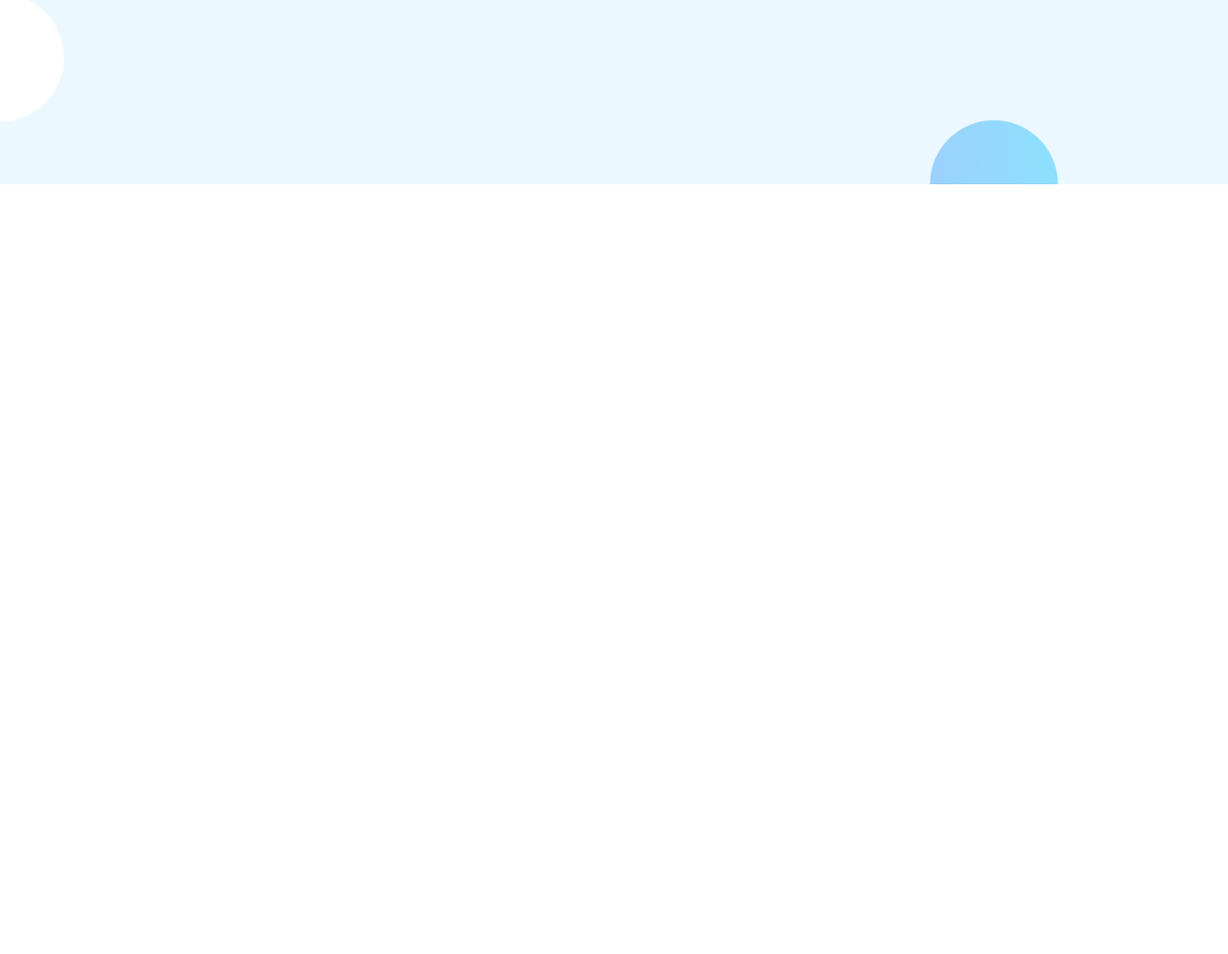
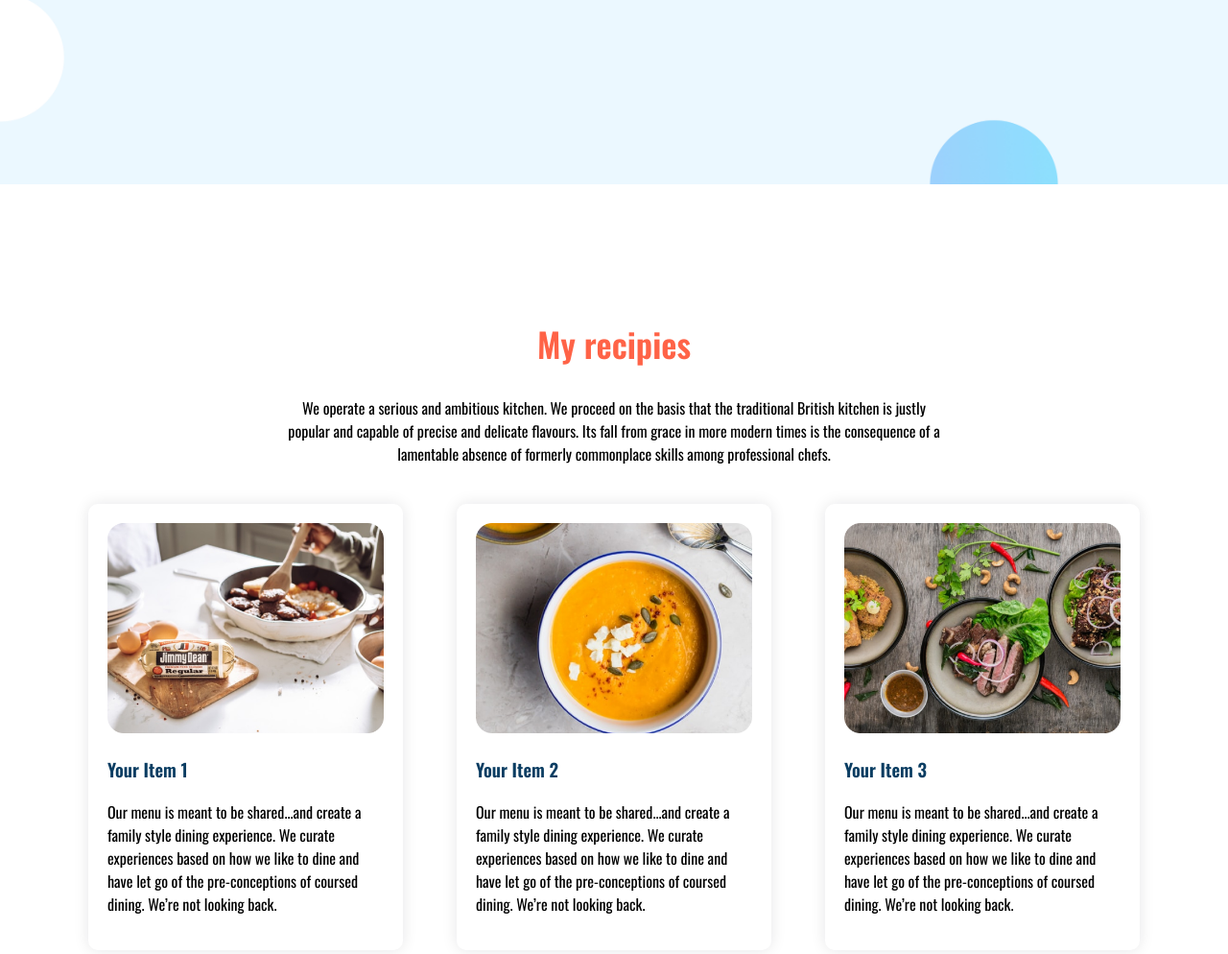
Before and after one commit to Bablu22/Assignment-1, a plain HTML site: page index.html in a window 1280 px wide. Shown: the part 1572-2566 px from the top of the page at 96% size. Before the commit the page ends 1860 px from the top, so only its background shows below. Drawn offline with nearby package versions, Linux system fonts and the light colour scheme.

Commit message:
recipies area

```diff
--- a/index.html
+++ b/index.html
@@ -19,15 +19,15 @@
 <body>
     <!-- ============== Header Area ============== -->
     <header>
-        <div class="section header-area">
+        <div class="section header-area" id="header">
             <div class="container">
                 <div class="nav flexible">
                     <img src="images/logo.png" alt="">
                     <div class="nav-item">
                         <ul>
-                            <li><a href="" class="active">Home</a></li>
-                            <li><a href="">About</a></li>
-                            <li><a href="">Recipies</a></li>
+                            <li><a href="#header" class="active">Home</a></li>
+                            <li><a href="#about">About</a></li>
+                            <li><a href="#recipe">Recipies</a></li>
                             <li><a href="">Review</a></li>
                             <li><a href="">Contact</a></li>
                         </ul>
@@ -55,7 +55,8 @@
     </header>
 
     <main>
-        <section class="about-area">
+        <!-- ============= About area ================================== -->
+        <section class="about-area" id="about">
             <div class="container">
                 <div class="about flexible">
                     <div class="about-img half-width">
@@ -77,6 +78,47 @@
                 </div>
             </div>
         </section>
+
+
+        <!-- ========================== Recipies Area=============== -->
+
+        <section class="recipie-area" id="recipe">
+            <div class="container">
+                <div class="recipie-head">
+                    <h2>My recipies</h2>
+                    <p>We operate a serious and ambitious kitchen. We proceed on the basis that the traditional British
+                        kitchen is justly popular and capable of precise and delicate flavours. Its fall from grace in
+                        more modern times is the consequence of a lamentable absence of formerly commonplace skills
+                        among professional chefs.</p>
+                </div>
+                <div class="recipie flexible">
+                    <div class="recipe-item">
+                        <img src="images/Project Cover.jpg" alt="">
+                        <h3>Your Item 1</h3>
+                        <p>Our menu is meant to be shared...and create a family style dining experience. We curate
+                            experiences based on how we like to dine and have let go of the pre-conceptions of coursed
+                            dining. We’re not looking back.</p>
+                    </div>
+                    <div class="recipe-item">
+                        <img src="images/Project Cover.png" alt="">
+                        <h3>Your Item 2</h3>
+                        <p>Our menu is meant to be shared...and create a family style dining experience. We curate
+                            experiences based on how we like to dine and have let go of the pre-conceptions of coursed
+                            dining. We’re not looking back.</p>
+                    </div>
+                    <div class="recipe-item">
+                        <img src="images/Project Cover1.jpg" alt="">
+                        <h3>Your Item 3</h3>
+                        <p>Our menu is meant to be shared...and create a family style dining experience. We curate
+                            experiences based on how we like to dine and have let go of the pre-conceptions of coursed
+                            dining. We’re not looking back.</p>
+                    </div>
+                </div>
+            </div>
+        </section>
+
+
+
     </main>
 
 
--- a/style.css
+++ b/style.css
@@ -1,3 +1,6 @@
+html{
+    scroll-behavior: smooth;
+}
 body{
     font-family: 'Oswald', sans-serif;
     margin: 0;
@@ -77,7 +80,7 @@ header{
     border-radius: 10px;
     color: white;
     font-weight: bold;
-    box-shadow: rgba(100, 100, 111, 0.2) 0px 7px 29px 0px;
+    box-shadow: rgba(100, 100, 111, 0.2);
 }
 /* ========== About Area ========= */
 .about-area{
@@ -103,3 +106,32 @@ header{
     padding-bottom: 20px;
     color: gray;
 }
+
+/* ========== Recipies area ============ */
+.recipie-area{
+    padding-bottom: 200px;
+}
+.recipie-head{
+    text-align: center;
+    padding-top: 15px;
+}
+.recipie-head h2{
+    font-size: 2.2em;
+    color: tomato;
+}
+.recipie-head p{
+    text-align: inherit;
+    width: 60%;
+    margin: auto;
+    padding-bottom: 40px;
+}
+.recipe-item{
+    width: 25%;
+    padding: 20px;
+    margin: auto;
+    border-radius: 10px;
+    box-shadow: rgba(17, 17, 26, 0.1) 0px 0px 16px;
+}
+.recipe-item h3{
+    color:#0a3d62;
+}
```
